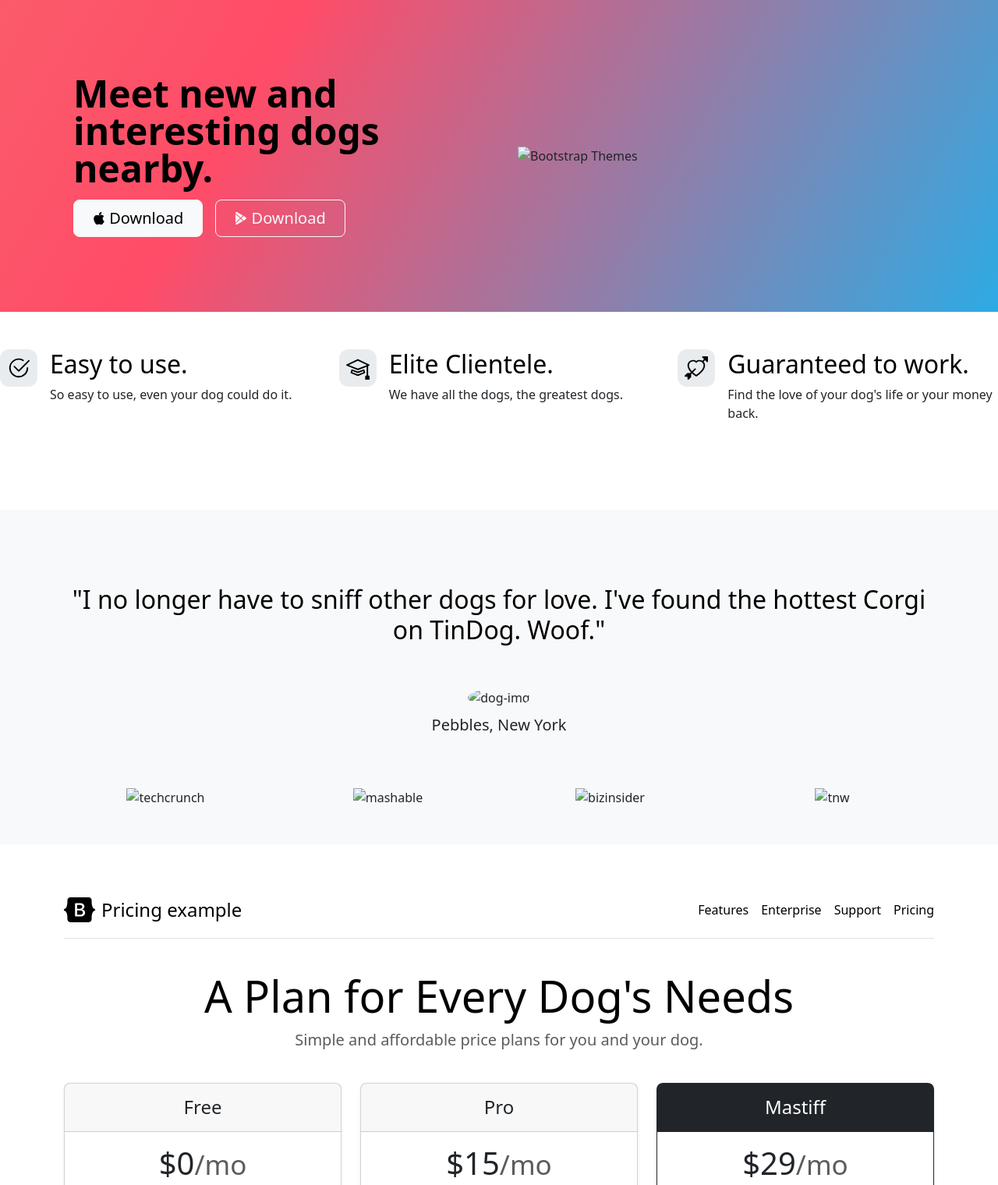
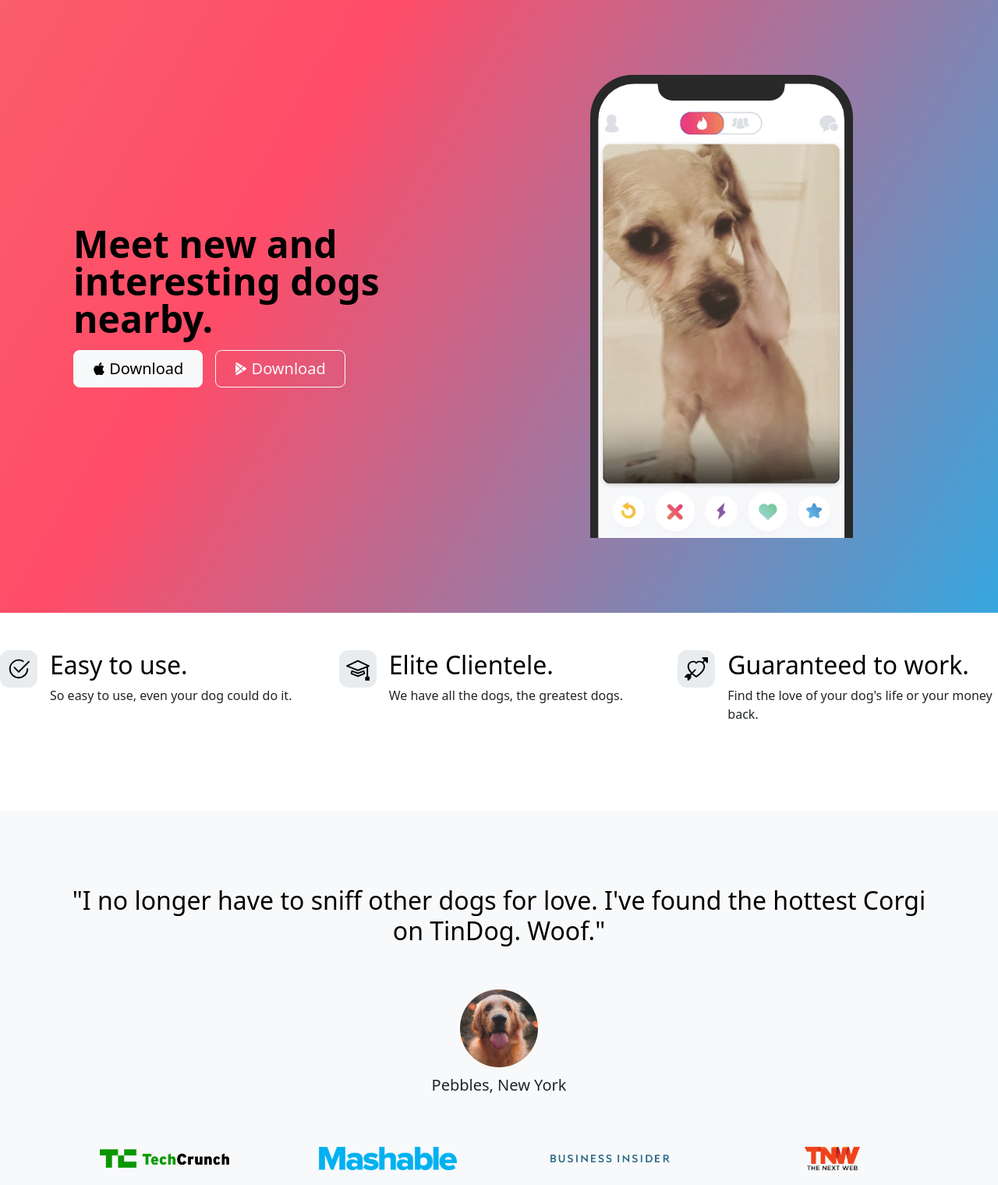
Before and after one commit to Faathir-456/Tindog, a plain HTML site: page index.html in a window 1280 px wide. Shown: the top 1520 px of the page at 78% size. Drawn offline with nearby package versions, Linux system fonts and the light colour scheme.

Commit message:
Update index.html

```diff
--- a/index.html
+++ b/index.html
@@ -18,7 +18,7 @@
   <section id="title" class="gradient-background">
     <div class="container col-xxl-8 px-4 py-5">
       <div class="row flex-lg-row-reverse align-items-center g-5 py-5">
-        <div class="col-10 col-sm-8 col-lg-6"> <img src="images/iphone.png" class="d-block mx-lg-auto img-fluid"
+        <div class="col-10 col-sm-8 col-lg-6"> <img src="img/iphone.png" class="d-block mx-lg-auto img-fluid"
             alt="Bootstrap Themes" height="200" loading="lazy"> </div>
         <div class="col-lg-6">
           <h1 class="display-5 fw-bold text-body-emphasis lh-1 mb-3">Meet new and interesting dogs nearby.</h1>
@@ -104,7 +104,7 @@
         <div class="container py-5">
           <h2 class="text-body-emphasis">"I no longer have to sniff other dogs for love. I've found the hottest Corgi on
             TinDog. Woof."</h2>
-          <img src="images/dog-img.jpg" alt="dog-img" class="profile-img mt-5">
+          <img src="img/dog-img.jpg" alt="dog-img" class="profile-img mt-5">
           <p class="col-lg-8 mx-auto lead mt-2">
             Pebbles, New York
           </p>
@@ -112,16 +112,16 @@
         <div class="container">
           <div class="row">
             <div class="col-lg-3 col-sm-12">
-              <img src="./images/techcrunch.png" alt="techcrunch" height="30">
+              <img src="./img/techcrunch.png" alt="techcrunch" height="30">
             </div>
             <div class="col-lg-3 col-sm-12">
-              <img src="./images/mashable.png" alt="mashable" height="30">
+              <img src="./img/mashable.png" alt="mashable" height="30">
             </div>
             <div class="col-lg-3 col-sm-12">
-              <img src="./images/bizinsider.png" alt="bizinsider" height="30">
+              <img src="./img/bizinsider.png" alt="bizinsider" height="30">
             </div>
             <div class="col-lg-3 col-sm-12">
-              <img src="./images/tnw.png" alt="tnw" height="30">
+              <img src="./img/tnw.png" alt="tnw" height="30">
             </div>
           </div>
         </div>
```
